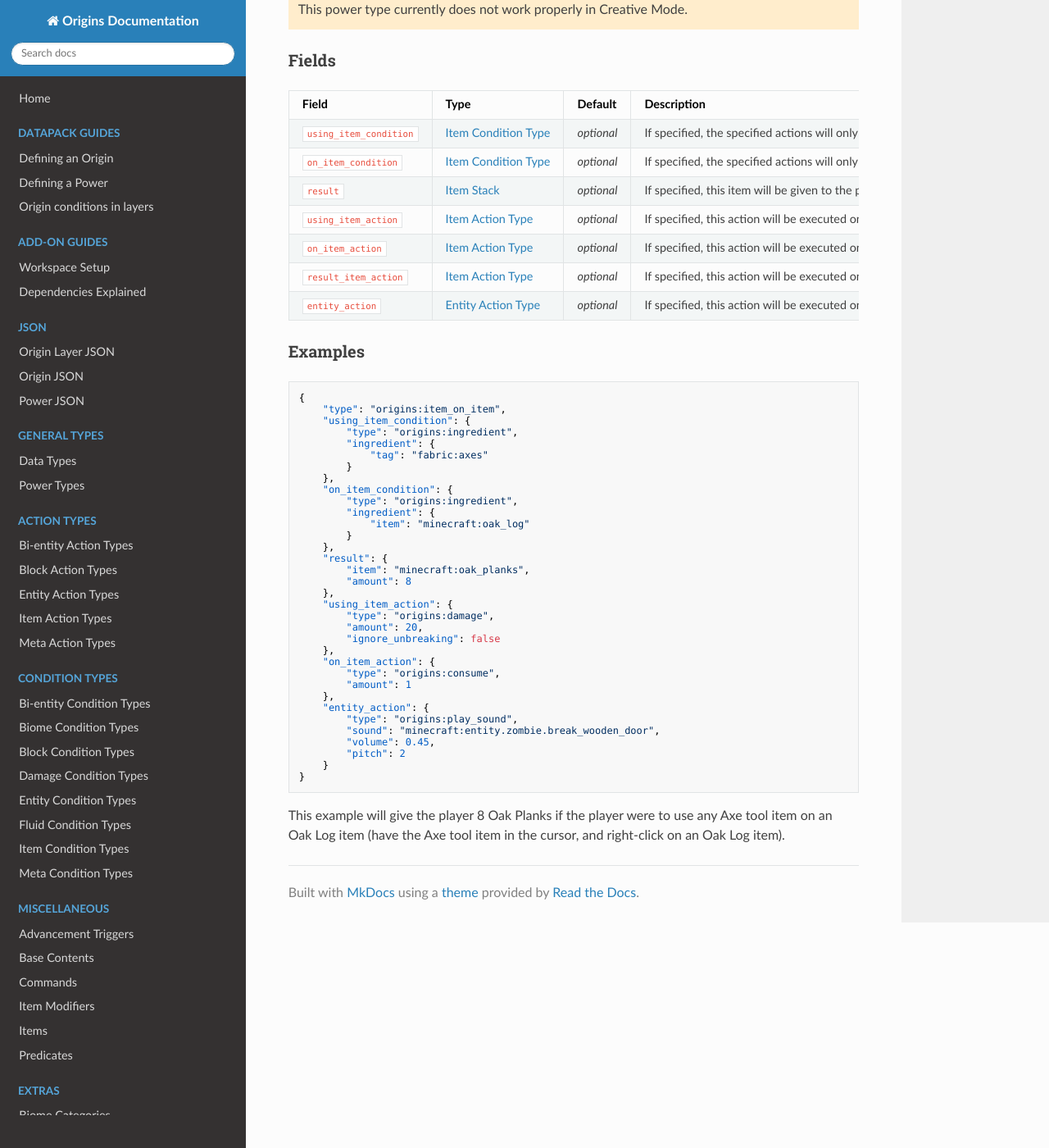
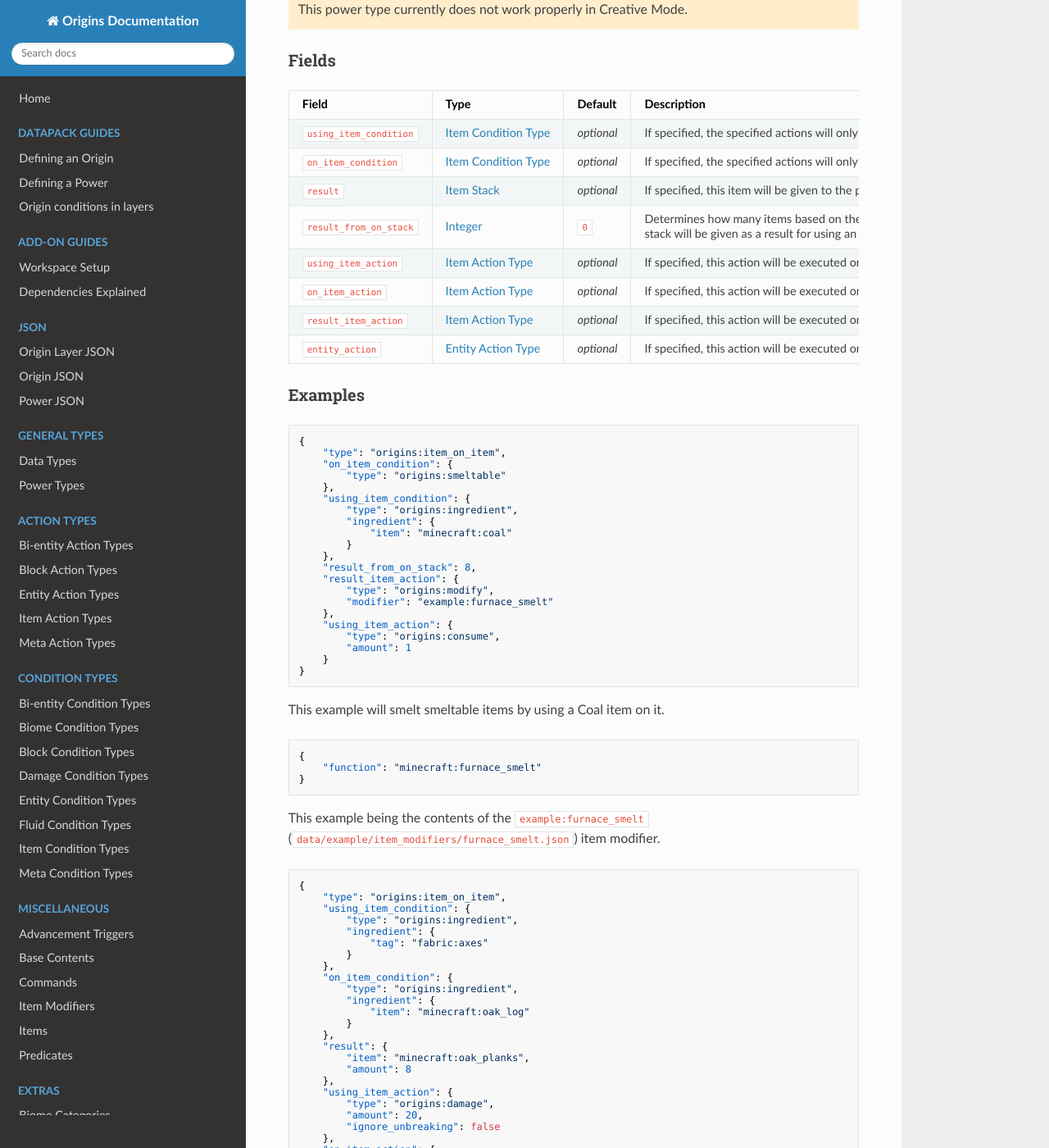
Before and after one commit to apace100/origins-docs, an MkDocs documentation site: the page built from docs/types/power_types/item_on_item.md, in a window 1280 px wide and 1400 px high, scrolled down 370 px. Shown: the whole window at 82% size. Built offline with MkDocs 1.6.1, drawn with Linux system fonts in a browser that asks for light colours; nearby versions of some CDN libraries.

Commit message:
Updated `item_on_item.md` (Power Type)

````diff
--- a/docs/types/power_types/item_on_item.md
+++ b/docs/types/power_types/item_on_item.md
@@ -23,6 +23,7 @@ Field | Type | Default | Description
 `using_item_condition` | [Item Condition Type](../item_condition_types.md) | _optional_ | If specified, the specified actions will only execute if this condition is fulfilled by the item that is used to right-click an item.
 `on_item_condition` | [Item Condition Type](../item_condition_types.md) | _optional_ | If specified, the specified actions will only execute if this condition is fulfilled by the item that has been right-clicked.
 `result` | [Item Stack](../data_types/item_stack.md) | _optional_ | If specified, this item will be given to the player.
+`result_from_on_stack` | [Integer](../data_types/integer.md) | `0` | Determines how many items based on the `on_item` stack will be given as a result for using an item on an item. Mostly to be used in conjunction with `result_item_action`.
 `using_item_action` | [Item Action Type](../item_action_types.md) | _optional_ | If specified, this action will be executed on the item that is used to right-click an item.
 `on_item_action` | [Item Action Type](../item_action_types.md) | _optional_ | If specified, this action will be executed on the item that has been right-clicked.
 `result_item_action` | [Item Action Type](../item_action_types.md) | _optional_ | If specified, this action will be executed on the item that is given to the player.
@@ -30,6 +31,42 @@ Field | Type | Default | Description
 
 
 ### Examples
+
+```json
+{
+    "type": "origins:item_on_item",
+    "on_item_condition": {
+        "type": "origins:smeltable"
+    },
+    "using_item_condition": {
+        "type": "origins:ingredient",
+        "ingredient": {
+            "item": "minecraft:coal"
+        }
+    },
+    "result_from_on_stack": 8,
+    "result_item_action": {
+        "type": "origins:modify",
+        "modifier": "example:furnace_smelt"
+    },
+    "using_item_action": {
+        "type": "origins:consume",
+        "amount": 1
+    }
+}
+```
+
+This example will smelt smeltable items by using a Coal item on it.
+<br>
+
+```json
+{
+    "function": "minecraft:furnace_smelt"
+}
+```
+
+This example being the contents of the `example:furnace_smelt` (`data/example/item_modifiers/furnace_smelt.json`) item modifier.
+<br>
 
 ```json
 {
````
